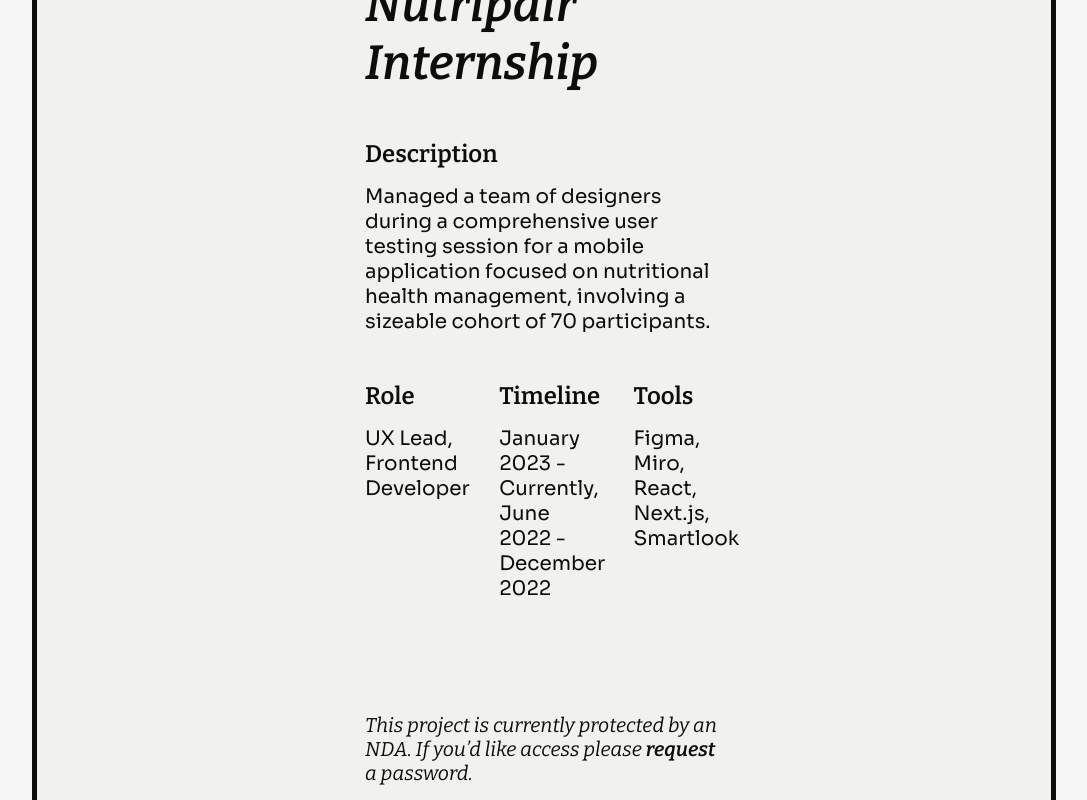
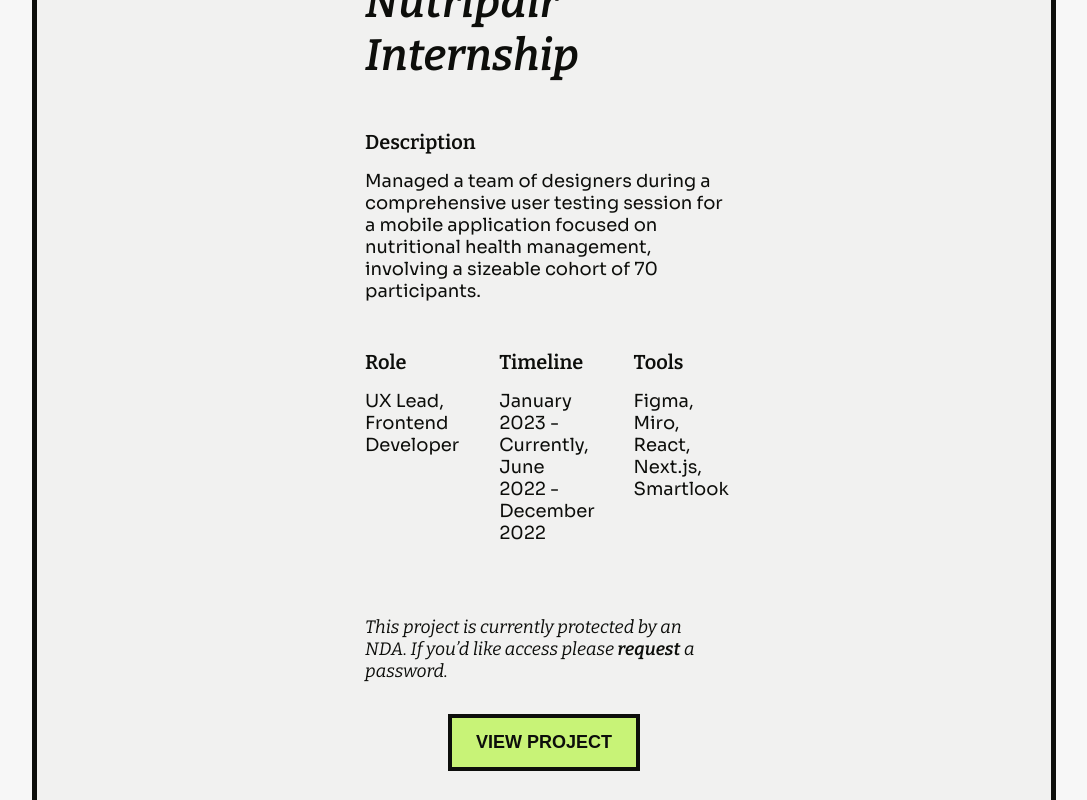
Before and after one commit to jasonzubiate/portfolio2, a Next.js app: page /nutripair in a window 1280 px wide. Shown: the part 700-1500 px from the top of the page, without its empty margins (96-1183 px from the left). Built offline with nearby package versions, Linux system fonts and the light colour scheme.

Commit message:
project header font

```diff
--- a/styles/ProjectHeader.module.css
+++ b/styles/ProjectHeader.module.css
@@ -9,7 +9,7 @@
 }
 .h1 {
 	font-family: var(--SECONDARYFONT);
-	font-size: 3rem;
+	font-size: 2.75rem;
 	font-weight: 600;
 	font-style: italic;
 }
@@ -21,15 +21,15 @@
 }
 .label {
 	font-family: var(--SECONDARYFONT);
-	font-size: 24px;
+	font-size: 20px;
 	font-weight: 600;
 }
 .p {
-	font-size: 1.25rem;
+	font-size: 18px;
 }
 .p_italic {
 	font-family: var(--SECONDARYFONT);
-	font-size: 1.25rem;
+	font-size: 18px;
 	font-style: italic;
 }
 .p_italic_bold {
@@ -44,11 +44,11 @@
 	width: 25%;
 }
 .disclaimer {
-	margin-top: 4rem;
+	margin-top: 1.5rem;
 	display: flex;
 	flex-direction: column;
 	align-items: center;
-	gap: 3rem;
+	gap: 2rem;
 }
 .btn {
 	font-size: 18px;
```
